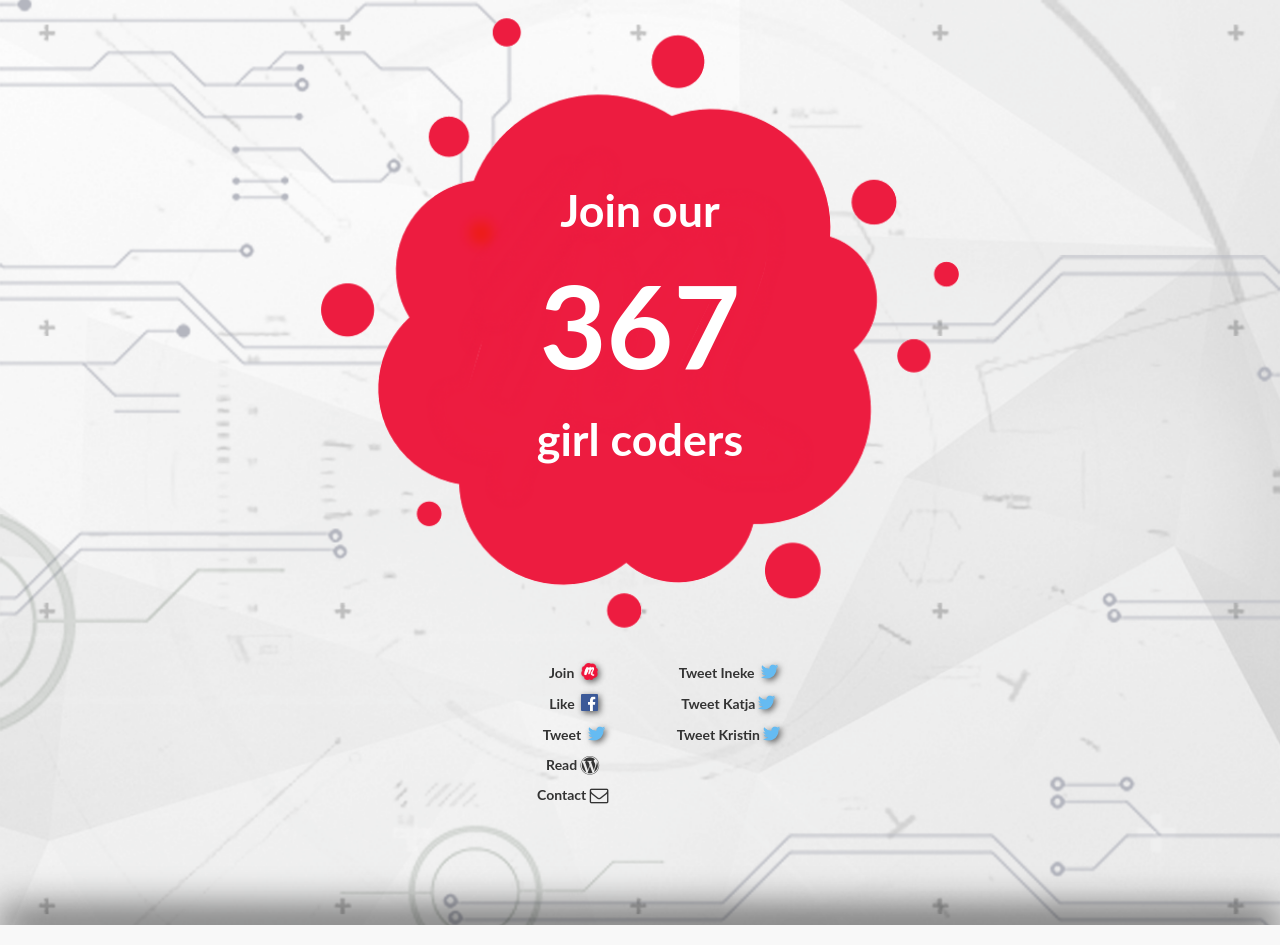
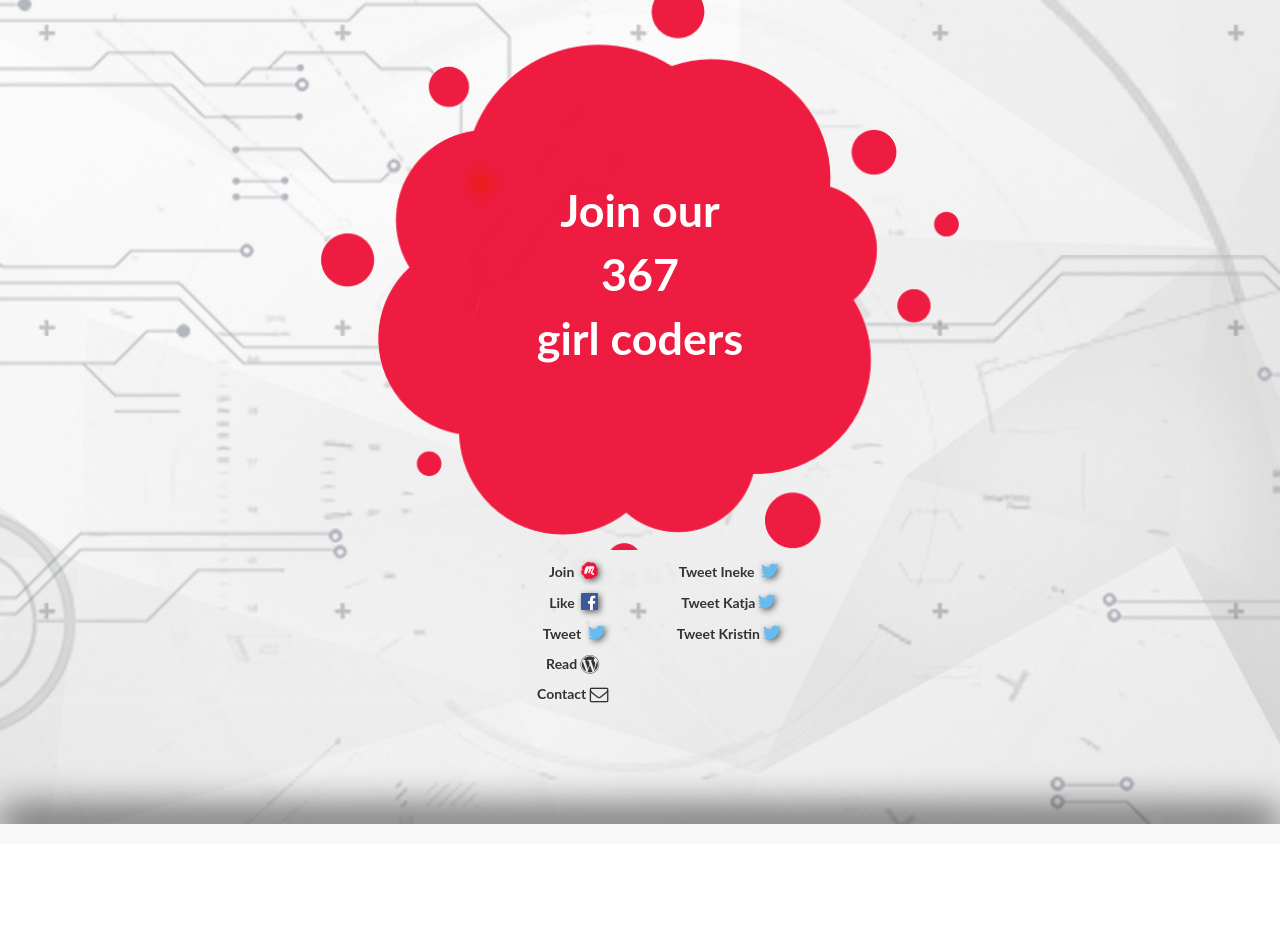
Before and after one commit to mistertjen/girl-code, a plain HTML site: page contact.html in a window 1280 px wide. After the commit the page ends 844 px from the top, so only its background shows below. Drawn offline with Linux system fonts and the light colour scheme; no server answers.

Commit message:
css cleanup

```diff
--- a/css/style.css
+++ b/css/style.css
@@ -228,14 +228,6 @@ footer {
 	/**/
 }
 
-#contact .cta-join-members {
-	margin:5px;
-
-	/*CHANGE MANUALLY RELATIVE TO CONTROLLER*/
-	font-size:9vw;
-	/**/
-}
-
 /*#contact .cta-join-button:hover {
 	background-image: url("./../images/meetup_icon_clean_light.png");
 	/*color:rgb(230,230,230);*/
@@ -271,7 +263,6 @@ footer {
 	display:inline-block;
 	vertical-align: text-top;
 }
-
 
 .contact-gc-social-links li, .contact-team-social-links li {
 	list-style: none;
```
